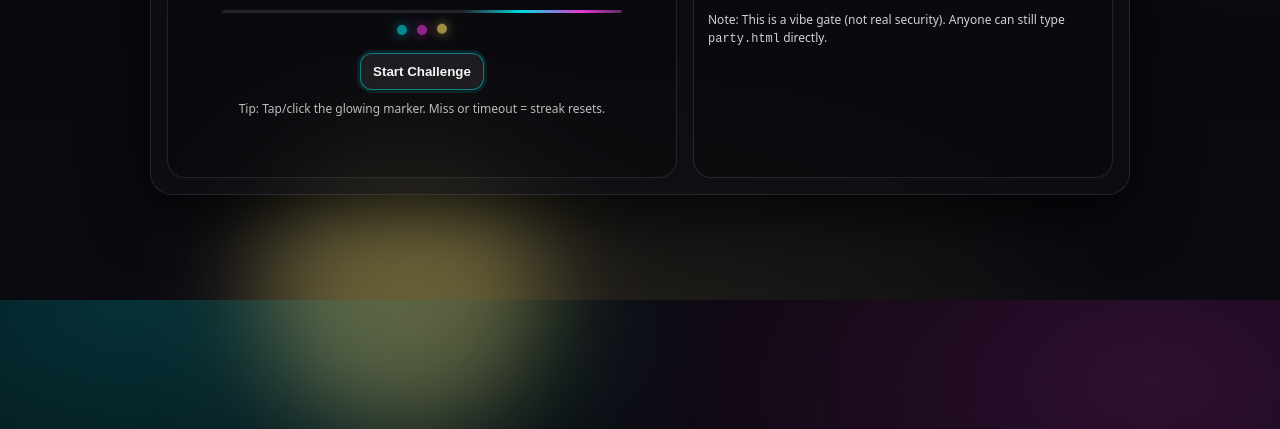
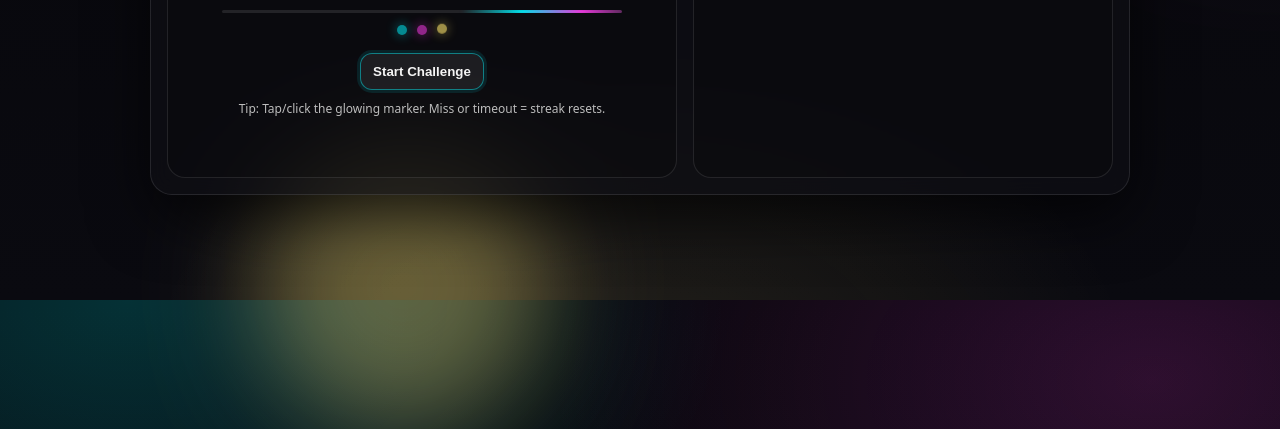
Before and after one commit to sidd23295/Bachelor-Party, a plain HTML site: page index.html in a window 1280 px wide. Shown: the part 500-929 px from the top of the page. Drawn offline with Linux system fonts and the light colour scheme.

Commit message:
Remove note about vibe gate security
Removed note about vibe gate not being real security.

```diff
--- a/index.html
+++ b/index.html
@@ -479,9 +479,6 @@
               <li>Wrong click sends you back.</li>
             </ul>
           </div>
-          <p class="small">
-            Note: This is a vibe gate (not real security). Anyone can still type <code>party.html</code> directly.
-          </p>
         </div>
       </div>
     </div>
```
